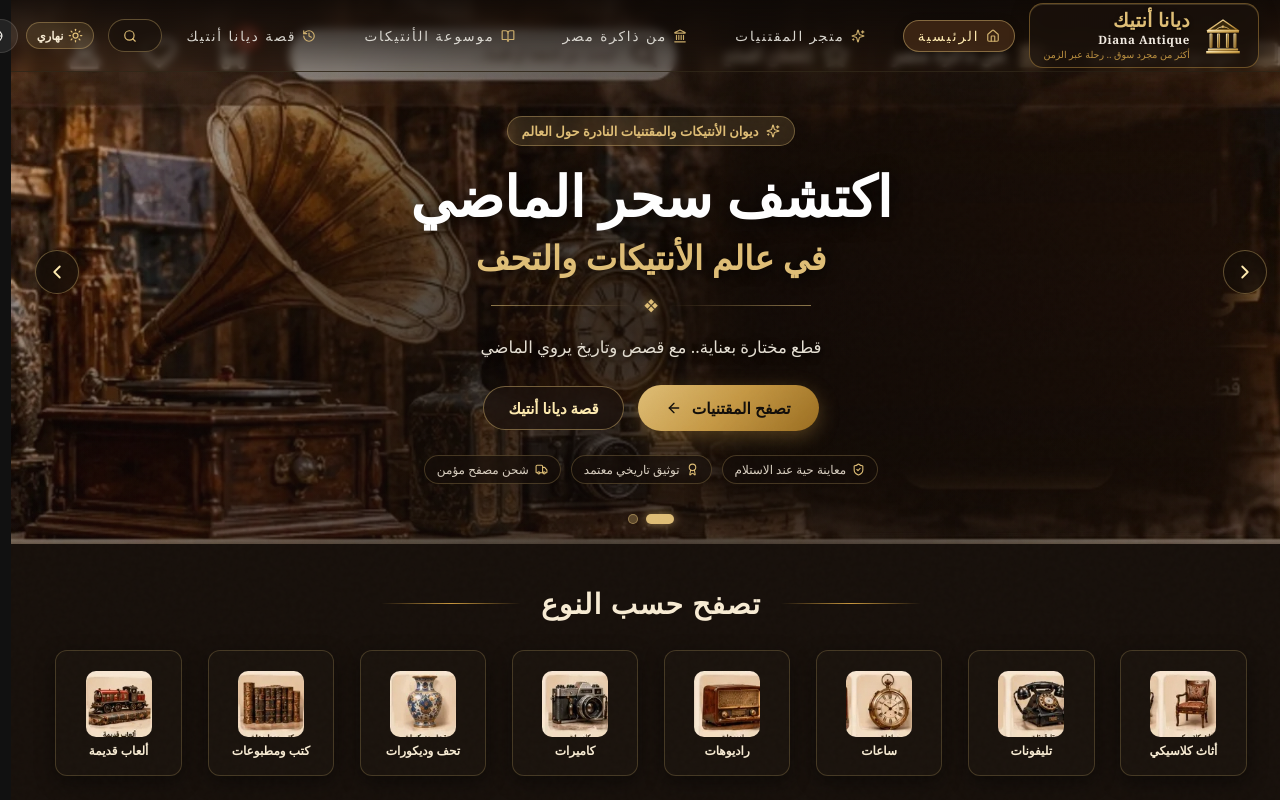
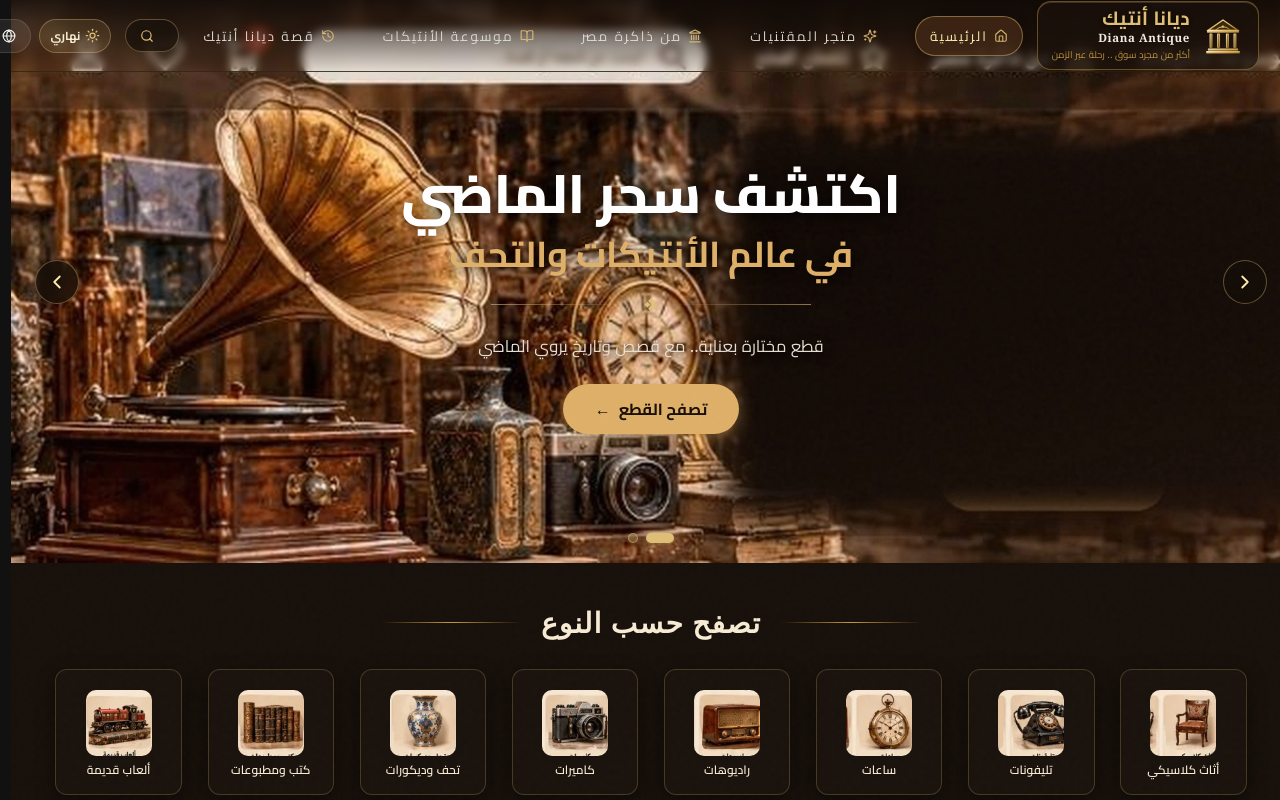
Before and after one commit to abdelrahmanyasser010/dayana_market, a Next.js app: page / in a window 1280 px wide. Shown: the top 800 px of the page. Built offline with nearby package versions, Linux system fonts and the light colour scheme.

Commit message:
fix(hero): restore authentic clean hero background, typography, and clean button layout matching original design mockup

```diff
--- a/src/app/layout.tsx
+++ b/src/app/layout.tsx
@@ -2,6 +2,14 @@ import type { Metadata } from "next";
 import "./globals.css";
 import { StoreProvider } from "@/components/StoreProvider";
 import { SiteChrome } from "@/components/SiteChrome";
+import { Cairo } from "next/font/google";
+
+const cairo = Cairo({
+  subsets: ["arabic", "latin"],
+  weight: ["400", "600", "700", "800", "900"],
+  variable: "--font-cairo",
+  display: "swap",
+});
 
 export const metadata: Metadata = {
   title: "ديوان الأنتيكات – سوق وموسوعة المقتنيات التاريخية والتحف",
@@ -10,7 +18,7 @@ export const metadata: Metadata = {
 
 export default function RootLayout({ children }: Readonly<{ children: React.ReactNode }>) {
   return (
-    <html lang="ar" dir="rtl" data-theme="dark">
+    <html lang="ar" dir="rtl" data-theme="dark" className={cairo.variable}>
       <body>
         <StoreProvider>
           <SiteChrome>{children}</SiteChrome>
--- a/src/components/Hero.tsx
+++ b/src/components/Hero.tsx
@@ -46,12 +46,9 @@ const HERO_SLIDES: HeroSlide[] = [
     subtitleEn: "In The World Of Antiques & Fine Relics",
     descAr: "قطع مختارة بعناية.. مع قصص وتاريخ يروي الماضي",
     descEn: "Meticulously curated relics, each carrying verified provenance and a timeless story.",
-    ctaTextAr: "تصفح المقتنيات",
+    ctaTextAr: "تصفح القطع",
     ctaTextEn: "Browse Collectibles",
-    ctaLink: "/shop",
-    secondaryLink: "/about",
-    secondaryTextAr: "قصة ديانا أنتيك",
-    secondaryTextEn: "Our Story"
+    ctaLink: "/shop"
   },
   {
     id: "souq-diana-heritage",
@@ -129,12 +126,6 @@ export function Hero() {
       {/* 2. Interactive HTML Content Layer (Floating on top of image) */}
       <div className="heroContentContainer">
         <div className="heroTextCard">
-          {/* Eyebrow badge */}
-          <div className="heroEyebrow">
-            <Sparkles size={14} className="heroGoldSparkle" />
-            <span>{isAr ? activeSlide.eyebrowAr : activeSlide.eyebrowEn}</span>
-          </div>
-
           {/* Main Title & Subtitle */}
           <h1 className="heroMainTitle">{isAr ? activeSlide.titleAr : activeSlide.titleEn}</h1>
           <h2 className="heroSubTitle">{isAr ? activeSlide.subtitleAr : activeSlide.subtitleEn}</h2>
@@ -149,34 +140,12 @@ export function Hero() {
           {/* Rich Description */}
           <p className="heroDescription">{isAr ? activeSlide.descAr : activeSlide.descEn}</p>
 
-          {/* Action CTAs */}
+          {/* Action CTA Button */}
           <div className="heroActionsGroup">
             <Link href={activeSlide.ctaLink} className="heroPrimaryBtn">
               <span>{isAr ? activeSlide.ctaTextAr : activeSlide.ctaTextEn}</span>
-              <ArrowIcon size={16} className="btnArrow" />
+              <span className="btnArrow" aria-hidden="true">←</span>
             </Link>
-
-            {activeSlide.secondaryLink && (
-              <Link href={activeSlide.secondaryLink} className="heroSecondaryBtn">
-                <span>{isAr ? activeSlide.secondaryTextAr : activeSlide.secondaryTextEn}</span>
-              </Link>
-            )}
-          </div>
-
-          {/* Live Guarantees Pill */}
-          <div className="heroTrustBadgesRow">
-            <span className="trustPill">
-              <ShieldCheck size={13} className="trustIcon" />
-              <span>{isAr ? "معاينة حية عند الاستلام" : "Live Inspection On Delivery"}</span>
-            </span>
-            <span className="trustPill">
-              <Award size={13} className="trustIcon" />
-              <span>{isAr ? "توثيق تاريخي معتمد" : "Verified Provenance"}</span>
-            </span>
-            <span className="trustPill">
-              <Truck size={13} className="trustIcon" />
-              <span>{isAr ? "شحن مصفح مؤمن" : "White-Glove Shipping"}</span>
-            </span>
           </div>
         </div>
       </div>
```
Also changed, not shown: public/media/extracted/hero_diana_clean_bg.webp, src/app/globals.css.
